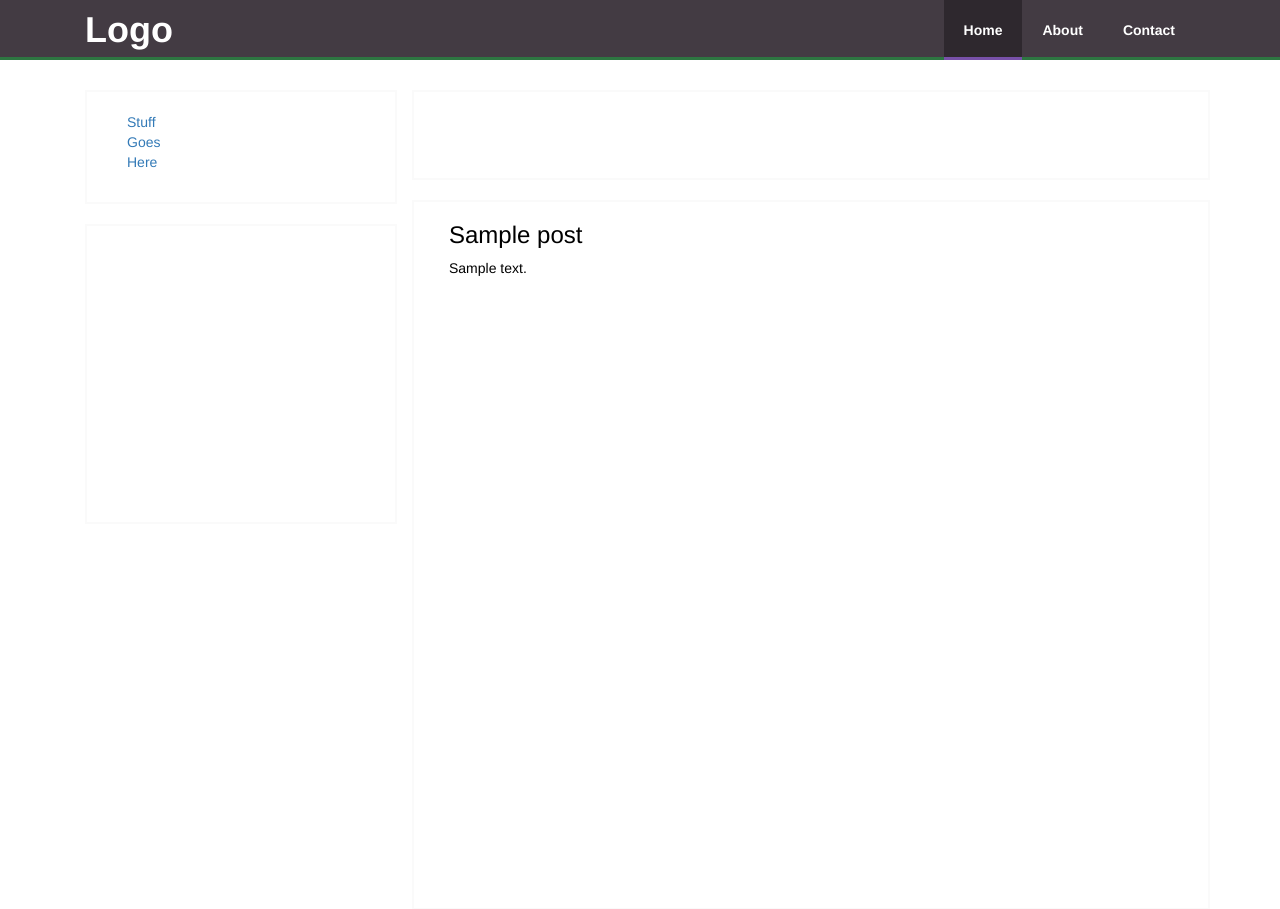
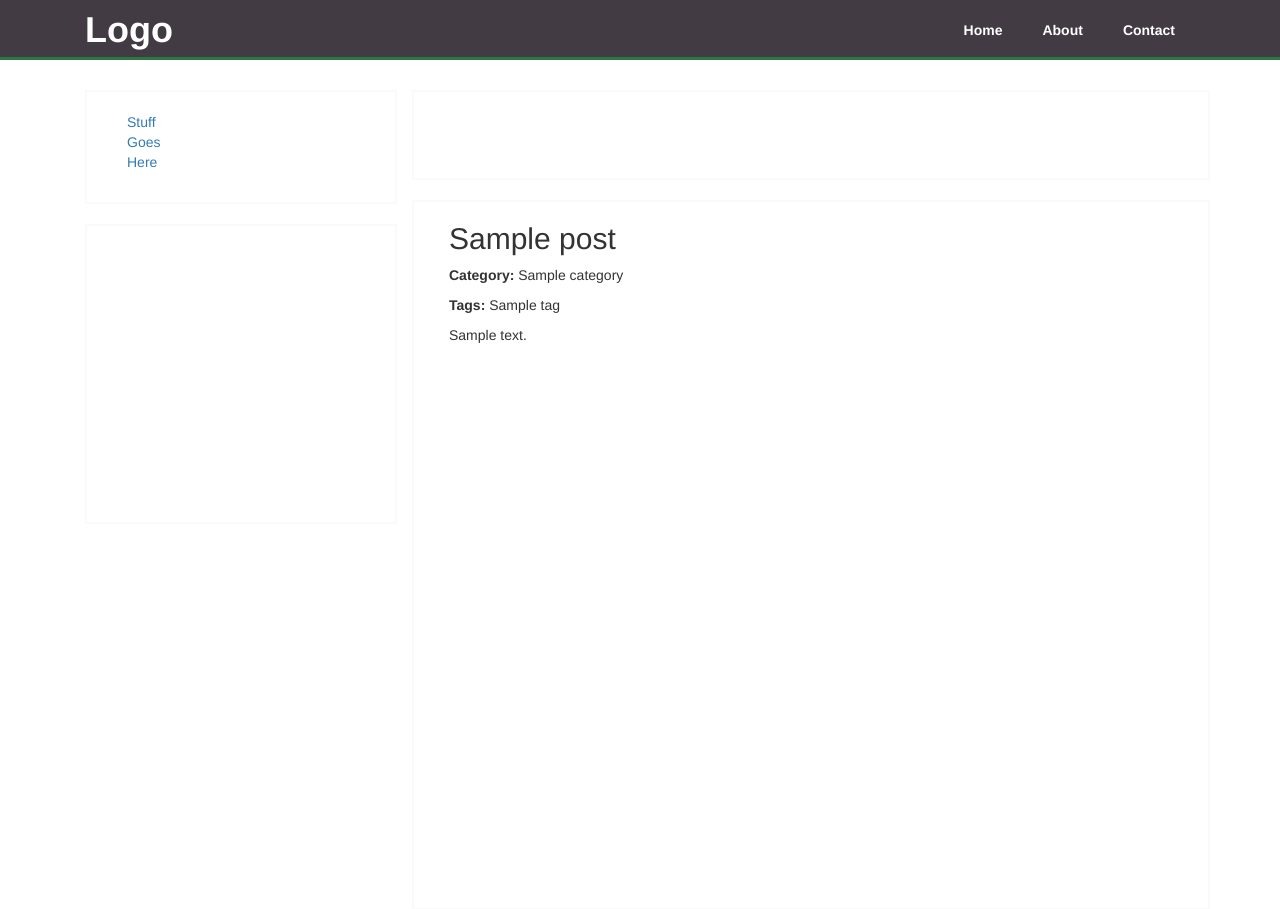
Before and after one commit to Creaticide/blog, a Django app: template blog/templates/blog/post_detail.html in a window 1280 px wide. Shown: the top 909 px of the page. Run offline with Django 3.2, Linux system fonts and the light colour scheme; the template is opened without the code that fills it: most values are stand-ins (such as "Sample title", 1, 10 or a date in 2020); some libraries are stand-ins or nearby versions.

Commit message:
Post detail view made to work.

```diff
--- a/blog/templates/blog/base.html
+++ b/blog/templates/blog/base.html
@@ -18,7 +18,7 @@
 			<div class="col-md-8">
 				<nav>
 					<ul>
-						<li><a href="#" class="currentPage">Home</a></li>
+						<li><a href="{% url 'index' %}">Home</a></li>
 						<li><a href="#">About</a></li>
 						<li><a href="#">Contact</a></li>
 					</ul>
--- a/blog/templates/blog/post_detail.html
+++ b/blog/templates/blog/post_detail.html
@@ -1,16 +1,11 @@
 {% extends 'blog/base.html' %}
 {% block content %}
 <main>
-	{% for post in post_list %}
-		<article class="blogArticle">
-			<a class="blockLink" href="/detail">
-				<h3>{{ post.title }}</h2>
-				<p>{{ post.text|truncatewords:50 }}</p>
-			</a>
-			{% if not forloop.last %}
-				<hr>
-			{% endif %}
-		</article>
-	{% endfor %}
+	<article class="blogArticle">
+		<h2>{{ post.title }}</h2>
+		<p><strong>Category: </strong>{{ post.category }}</p>
+		<p><strong>Tags: </strong>{% for tag in post.tags.all %}{{ tag.name }}{% endfor %}</p>
+		<p>{{ post.text }}</p>
+	</article>
 </main>
 {% endblock %}
--- a/blog/templates/blog/post_list.html
+++ b/blog/templates/blog/post_list.html
@@ -3,8 +3,8 @@
 <main>
 	{% for post in post_list %}
 		<article class="blogArticle">
-			<a class="blockLink" href="/detail">
-				<h3>{{ post.title }}</h2>
+			<a class="blockLink" href="{% url 'post_detail' pk=post.pk %}">
+				<h3>{{ post.title }}</h3>
 				<p>{{ post.text|truncatewords:50 }}</p>
 			</a>
 			{% if not forloop.last %}
--- a/blog/urls.py
+++ b/blog/urls.py
@@ -4,5 +4,5 @@ from . import views
 
 urlpatterns = [
     path('', views.IndexView.as_view(), name='index'),
-    path('detail/', views.PostDetailView.as_view(), name='detail'),
+    path('post/<int:pk>/', views.PostDetailView.as_view(), name='post_detail'),
 ]
```
Also changed, not shown: blog/views.py (+2 -5 lines).
